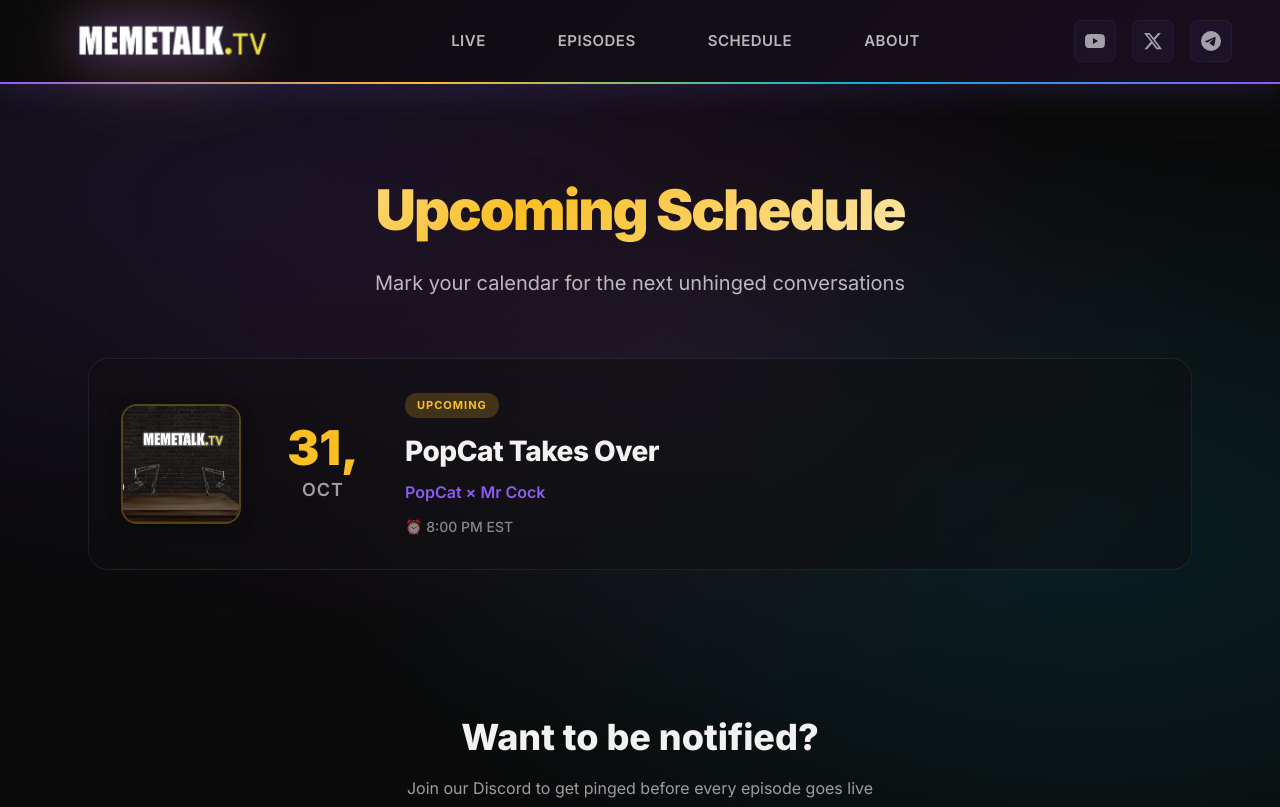
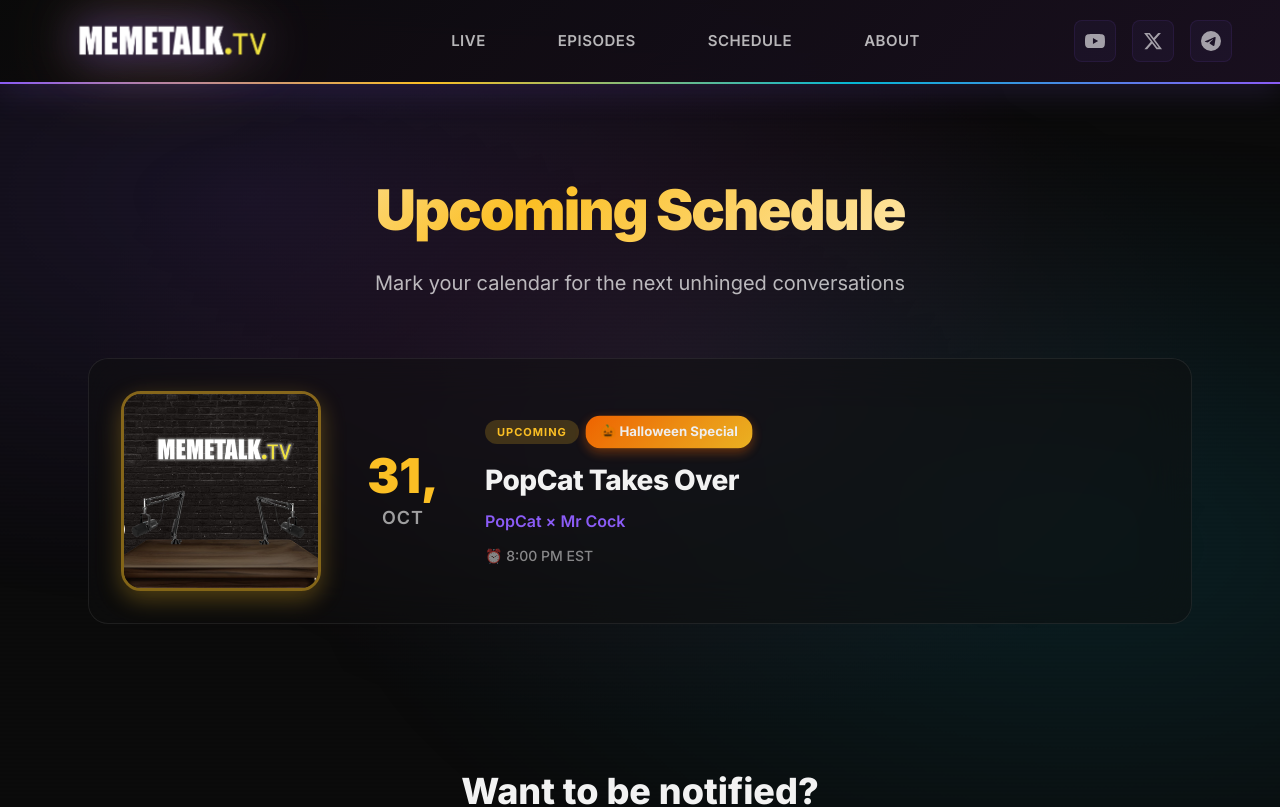
Before and after one commit to Barebeach/meme, a React (Vite) app: page /schedule in a window 1280 px wide. Shown: the top 807 px of the page. Built offline with nearby package versions, Linux system fonts and the light colour scheme.

Commit message:
Make thumbnail bigger (200px), add Halloween Special badge, add X to episodes text

```diff
--- a/src/App.css
+++ b/src/App.css
@@ -1871,12 +1871,12 @@
 
 .schedule-thumbnail {
   flex-shrink: 0;
-  width: 120px;
-  height: 120px;
-  border-radius: 16px;
+  width: 200px;
+  height: 200px;
+  border-radius: 20px;
   overflow: hidden;
-  border: 2px solid rgba(251, 191, 36, 0.3);
-  box-shadow: 0 4px 16px rgba(0, 0, 0, 0.3);
+  border: 3px solid rgba(251, 191, 36, 0.5);
+  box-shadow: 0 8px 24px rgba(251, 191, 36, 0.3);
 }
 
 .schedule-thumbnail img {
@@ -1926,6 +1926,29 @@
   font-weight: 700;
   letter-spacing: 1px;
   margin-bottom: 12px;
+}
+
+.schedule-special {
+  display: inline-block;
+  background: linear-gradient(135deg, #ff6b00, #fbbf24);
+  color: white;
+  padding: 6px 14px;
+  border-radius: 14px;
+  font-size: 13px;
+  font-weight: 700;
+  margin-bottom: 12px;
+  margin-left: 8px;
+  box-shadow: 0 4px 12px rgba(255, 107, 0, 0.4);
+  animation: pulse 2s ease-in-out infinite;
+}
+
+@keyframes pulse {
+  0%, 100% {
+    box-shadow: 0 4px 12px rgba(255, 107, 0, 0.4);
+  }
+  50% {
+    box-shadow: 0 6px 20px rgba(255, 107, 0, 0.8);
+  }
 }
 
 .schedule-title {
@@ -2156,7 +2179,7 @@
 
   .schedule-thumbnail {
     width: 100%;
-    height: 180px;
+    height: 250px;
   }
 
   .schedule-date {
--- a/src/pages/Episodes.jsx
+++ b/src/pages/Episodes.jsx
@@ -35,7 +35,7 @@
     <div className="episodes-page">
       <div className="episodes-hero">
         <h1 className="episodes-title">📼 All Episodes</h1>
-        <p className="episodes-subtitle">Every interview recorded, published to MemeTalk.TV and YouTube, and displayed here</p>
+        <p className="episodes-subtitle">Every interview recorded, published to MemeTalk.TV, X, and YouTube, and displayed here</p>
       </div>
 
       <div className="episodes-container">
--- a/src/pages/Schedule.jsx
+++ b/src/pages/Schedule.jsx
@@ -6,7 +6,8 @@
       title: "PopCat Takes Over",
       guest: "PopCat × Mr Cock",
       status: "upcoming",
-      thumbnail: "/popcat.jpg"
+      thumbnail: "/popcat.jpg",
+      special: "🎃 Halloween Special"
     }
   ];
 
@@ -31,6 +32,9 @@
             </div>
             <div className="schedule-content">
               <span className="schedule-status">UPCOMING</span>
+              {episode.special && (
+                <div className="schedule-special">{episode.special}</div>
+              )}
               <h3 className="schedule-title">{episode.title}</h3>
               <p className="schedule-guest">{episode.guest}</p>
               <div className="schedule-time">⏰ {episode.time}</div>
```
